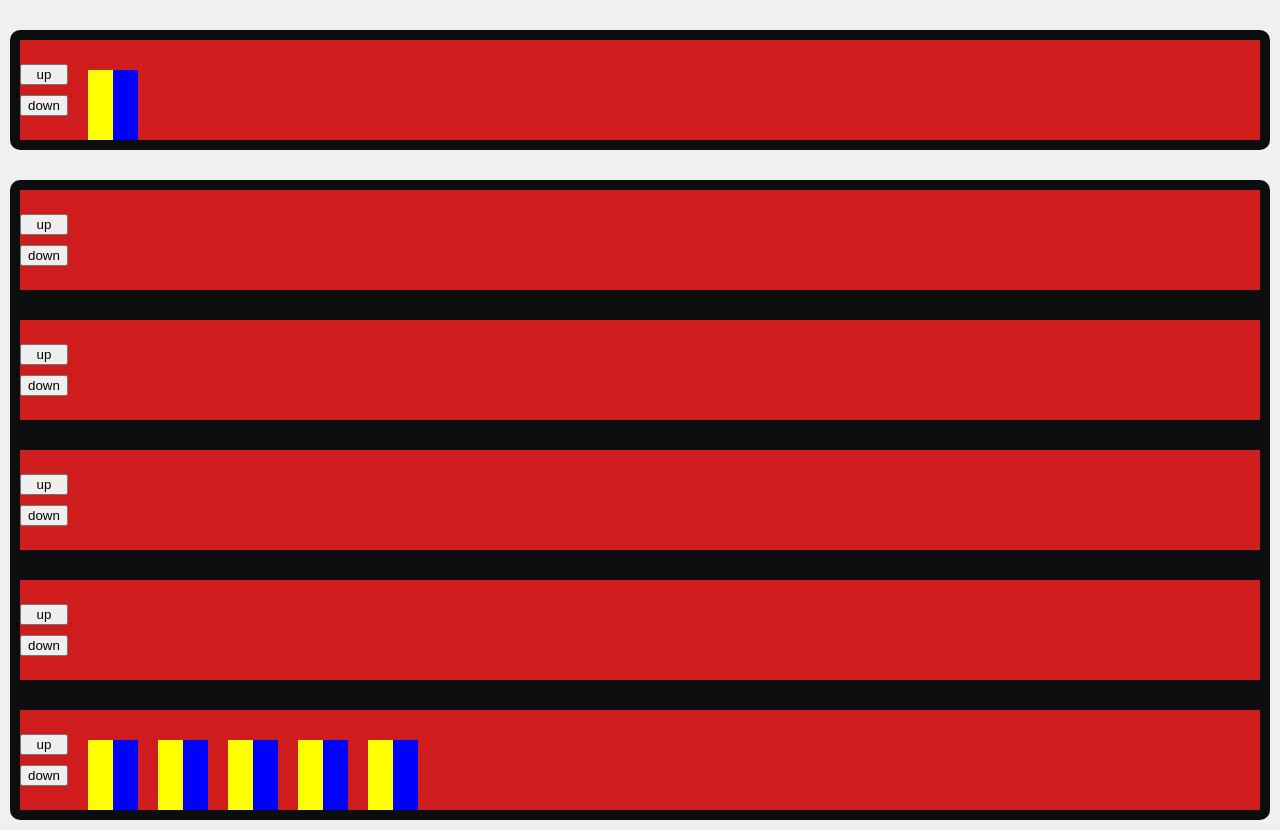
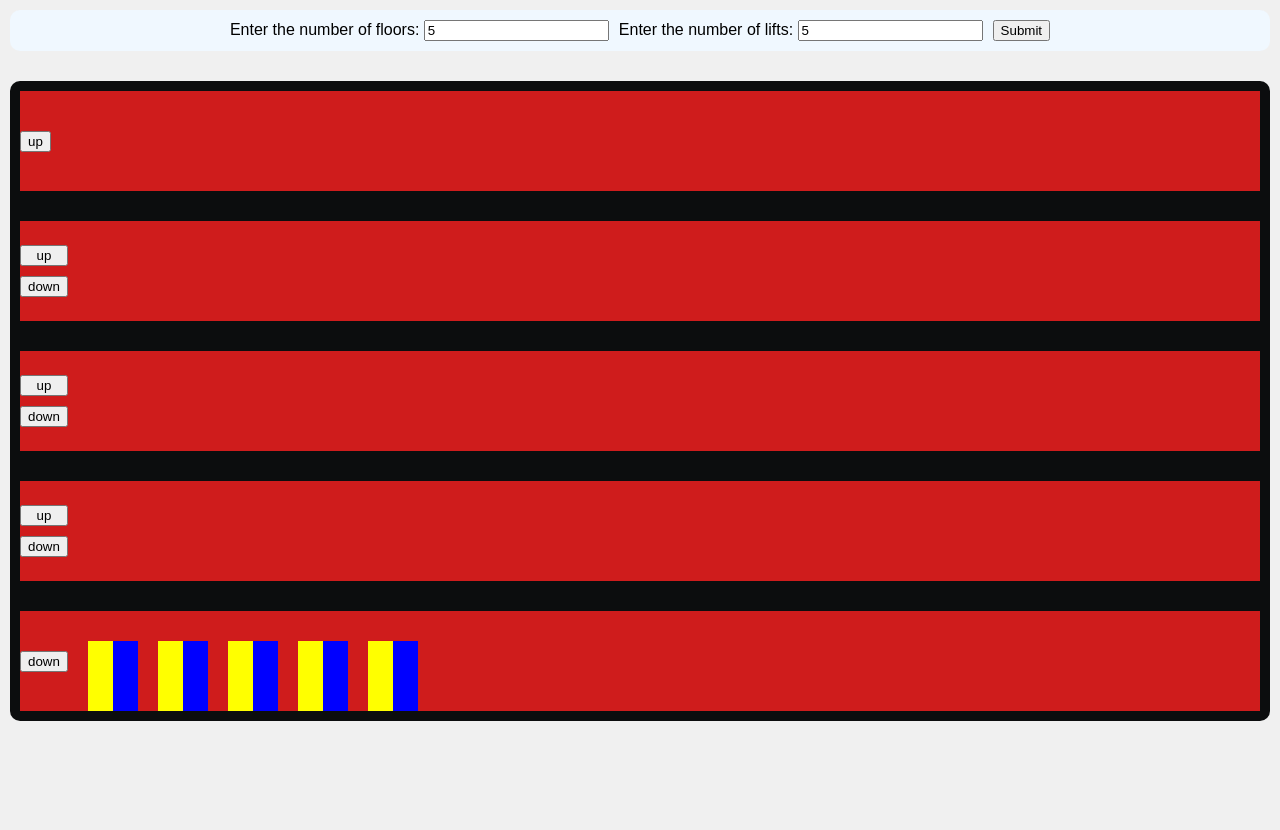
Before and after one commit to gaurab-khanal/lift-simulation, a plain HTML site: page src/index.html in a window 1280 px wide. Both pictures are taken after typing "5", "5" into the empty fields and a click on the button "Submit". After the commit the page ends 800 px from the top, so only its background shows below. Drawn offline with Linux system fonts and the light colour scheme.

Commit message:
chore: remove down btn for top floor and up btn for bottom floor

```diff
--- a/src/index.html
+++ b/src/index.html
@@ -20,19 +20,6 @@
       <button id="submitbtn">Submit</button>
     </div>
 
-    <div class="building">
-      <div class="floor">
-        <div class="keys">
-          <button id="up">up</button>
-          <button id="down">down</button>
-        </div>
-        <div class="lift">
-          <div class="left-door"></div>
-          <div class="right-door"></div>
-        </div>
-      </div>
-    </div>
-
     <script type="module" src="./js/main.js"></script>
   </body>
 </html>
--- a/src/js/GenerateUI.js
+++ b/src/js/GenerateUI.js
@@ -29,19 +29,20 @@ export class GenerateUI {
     this.keys.classList.add("keys");
 
     // create buttons
+    if (i != this.noOfFloors - 1) {
       const upButton = document.createElement("button");
       upButton.id = "up_" + i;
       upButton.textContent = "up";
+      this.keys.appendChild(upButton);
+    }
 
+    if (i != 0) {
       const downButton = document.createElement("button");
       downButton.id = "down_" + i;
       downButton.textContent = "down";
+      this.keys.appendChild(downButton);
+    }
 
-    // add buttons to key
-    this.keys.appendChild(upButton);
-    this.keys.appendChild(downButton);
-
-    // add key to floor
     this.floor.appendChild(this.keys);
   }
 
--- a/src/js/main.js
+++ b/src/js/main.js
@@ -4,15 +4,14 @@ import { GenerateUI } from "./GenerateUI.js";
 const getFloors = document.getElementById("floors");
 const getlifts = document.getElementById("lifts");
 const submitbtn = document.getElementById("submitbtn");
-const body = document.querySelector("body");
-const askdetails = document.querySelector(".askdetails");
 
 submitbtn.addEventListener("click", function () {
   const floors = getFloors.value;
   const lifts = getlifts.value;
-
-  const building = new GenerateUI(floors, lifts);
-  const engine = new Engine(floors, lifts);
-  engine.getTrackLiftMapFloor();
-  askdetails.style.display = "none";
+  if (floors < 2 || lifts < 1) {
+    alert("Please provide floor>1 and lift>0");
+    return;
+  }
+  new GenerateUI(floors, lifts);
+  new Engine(floors, lifts);
 });
```
Lines whose indentation alone changed are shown as unchanged.
